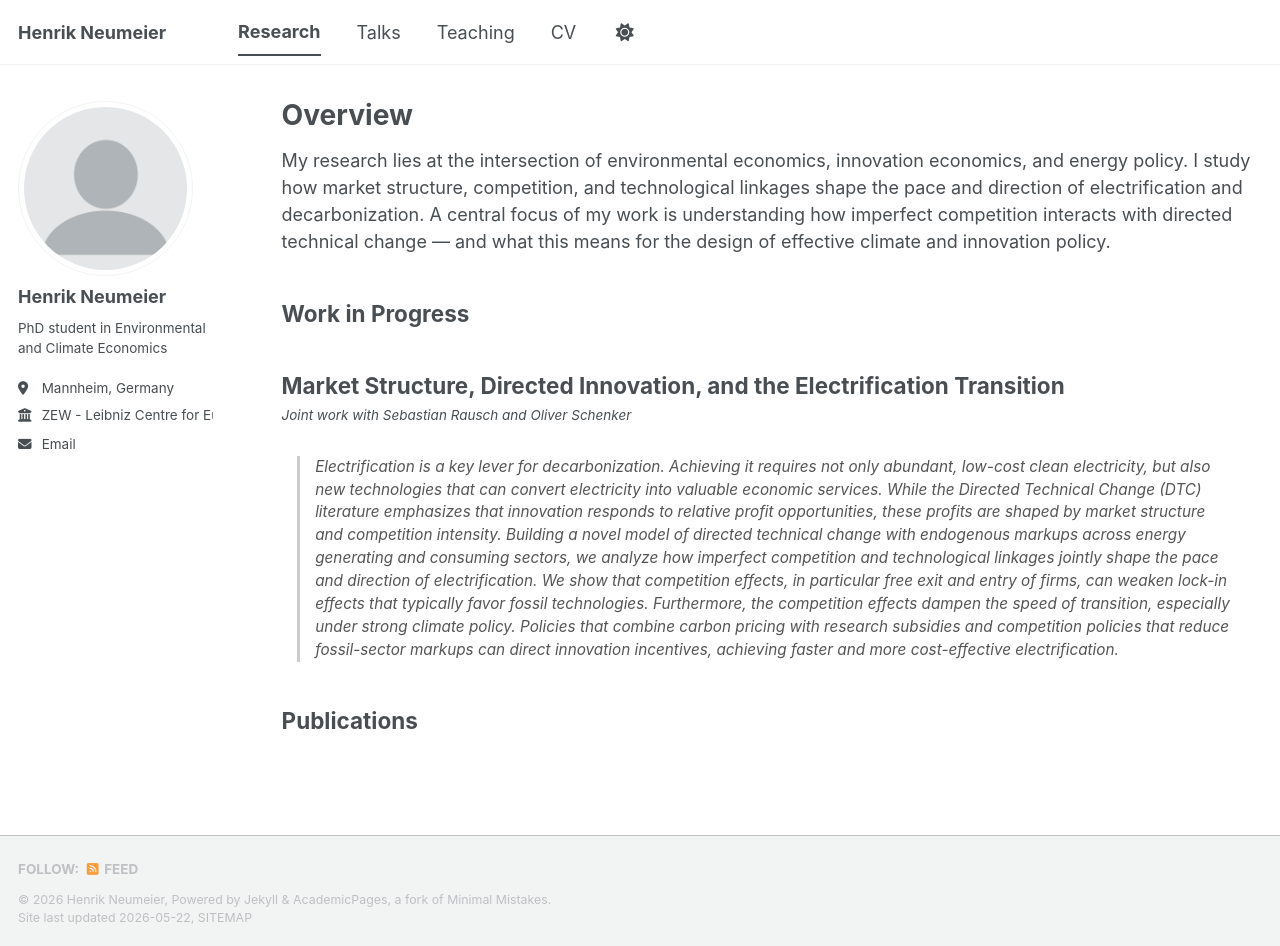
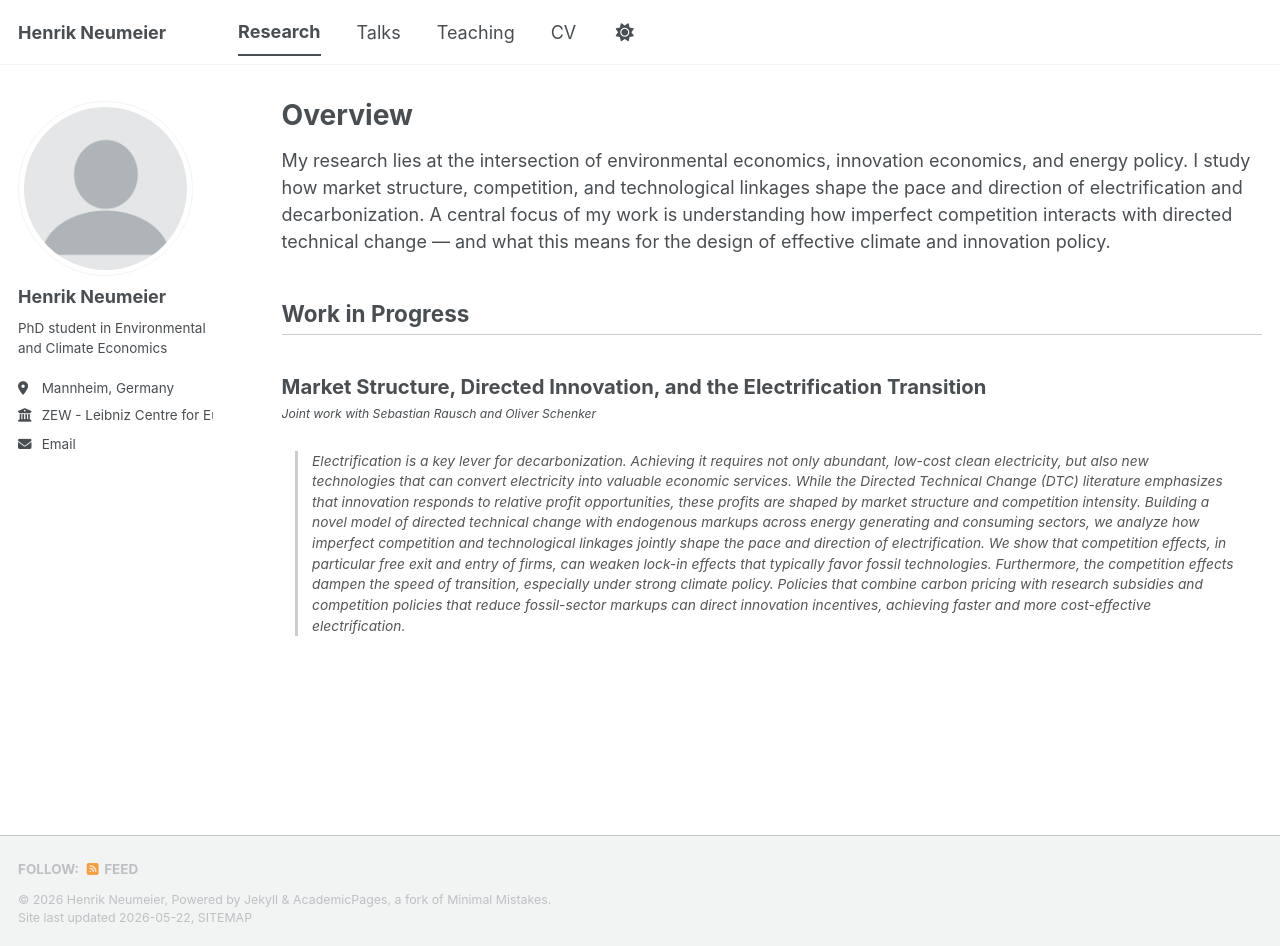
Before and after one commit to henrikneumeier/henrikneumeier.github.io, a Jekyll site: the page built from _pages/publications.html, in a window 1280 px wide and 946 px high. Built offline with Jekyll 4.4.1, drawn with Linux system fonts in a browser that asks for light colours; a script bundle is joined from its source files by our own code; library files that are not in the unit come from our copies.

Commit message:
Update publications.html

```diff
--- a/_pages/publications.html
+++ b/_pages/publications.html
@@ -15,18 +15,24 @@ author_profile: true
   My research lies at the intersection of environmental economics, innovation economics, and energy policy. I study how market structure, competition, and technological linkages shape the pace and direction of electrification and decarbonization. A central focus of my work is understanding how imperfect competition interacts with directed technical change — and what this means for the design of effective climate and innovation policy.
 </p>
 
-<h2>Work in Progress</h2>
+<h2 style="border-bottom: 1px solid #ccc; padding-bottom: 0.3em;">Work in Progress</h2>
 
+<div style="font-size: 0.9em;">
 {% for post in site.publications reversed %}
   {% if post.status == "wip" %}
     {% include archive-single.html %}
   {% endif %}
 {% endfor %}
+</div>
 
-<h2>Publications</h2>
-
+{% assign published = site.publications | where_exp: "post", "post.status != 'wip'" %}
+{% if published.size > 0 %}
+<h2 style="border-bottom: 1px solid #ccc; padding-bottom: 0.3em;">Publications</h2>
+<div style="font-size: 0.9em;">
 {% for post in site.publications reversed %}
   {% if post.status != "wip" %}
     {% include archive-single.html %}
   {% endif %}
 {% endfor %}
+</div>
+{% endif %}
```
